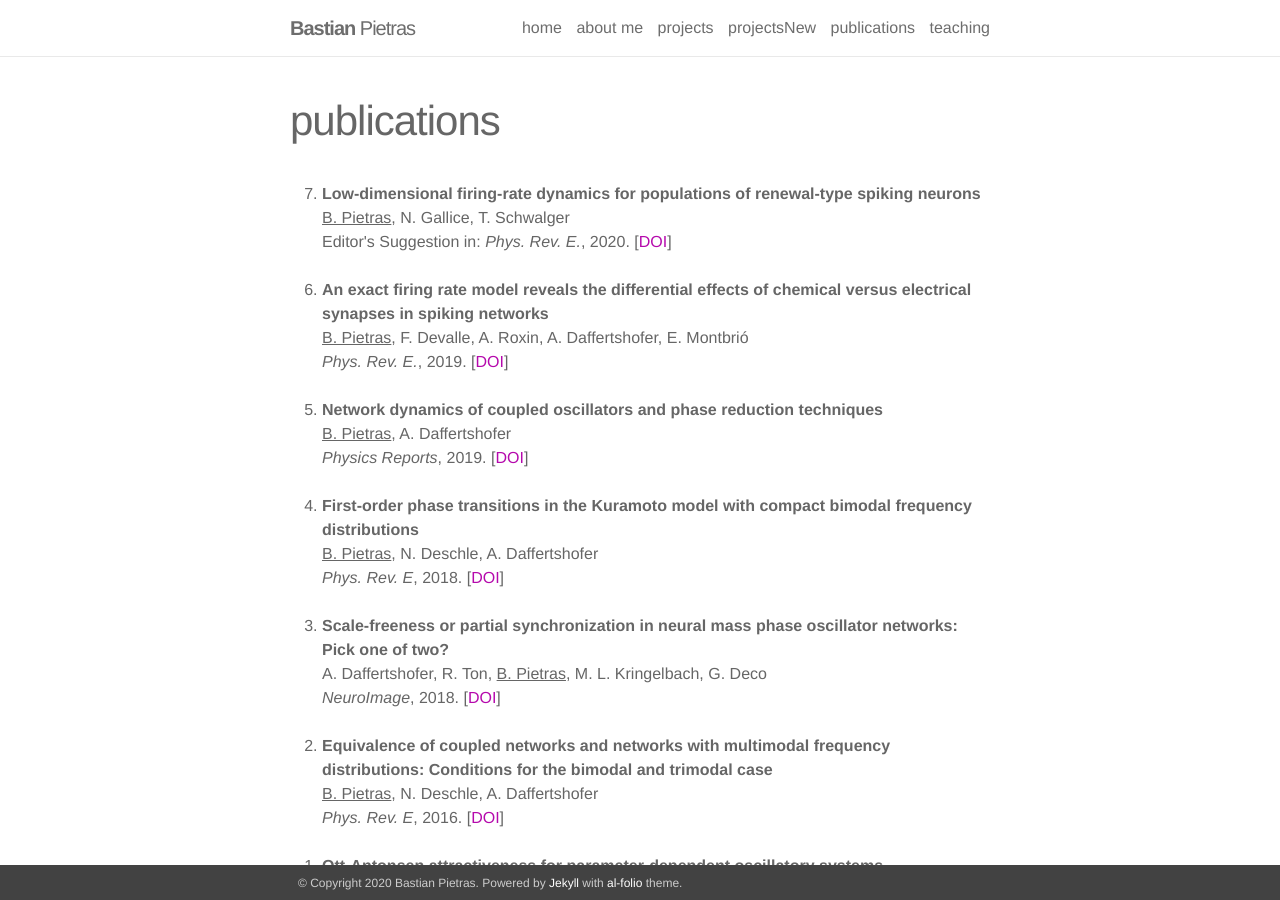
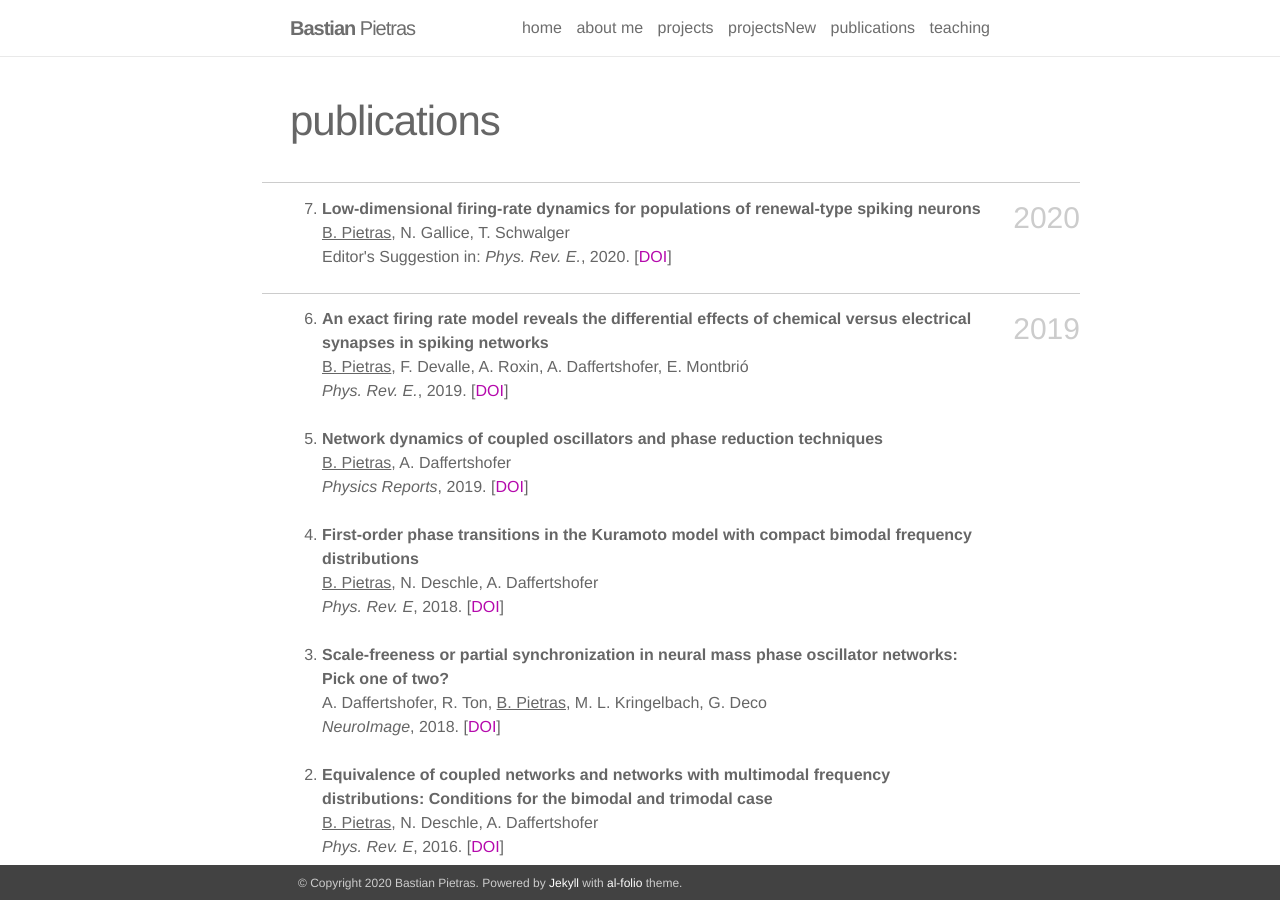
Before and after one commit to BastianPietras/bastianpietras.github.io, a Jekyll site: the page built from _pages/publications.md, in a window 1280 px wide and 900 px high. Built offline with Jekyll 4.4.1, drawn with Linux system fonts in a browser that asks for light colours.

Commit message:
Update publications.md

```diff
--- a/_pages/publications.md
+++ b/_pages/publications.md
@@ -7,10 +7,12 @@ title: publications
 
 <ol reversed>
 
+  <h3 class="year">2020</h3>
   <li> <strong>Low-dimensional firing-rate dynamics for populations of renewal-type spiking neurons</strong><br/>
       <ins>B. Pietras</ins>, N. Gallice, T. Schwalger<br/>
       Editor's Suggestion in: <em>Phys. Rev. E.</em>, 2020. [<a href="https://journals.aps.org/pre/abstract/10.1103/PhysRevE.102.022407" target="_self">DOI</a>]</li><br/>
 
+  <h3 class="year">2019</h3>
   <li> <strong>An exact firing rate model reveals the differential effects of chemical versus electrical synapses in
 spiking networks</strong><br/>
       <ins>B. Pietras</ins>, F. Devalle, A. Roxin, A. Daffertshofer, E. Montbri&oacute;<br/>
```
